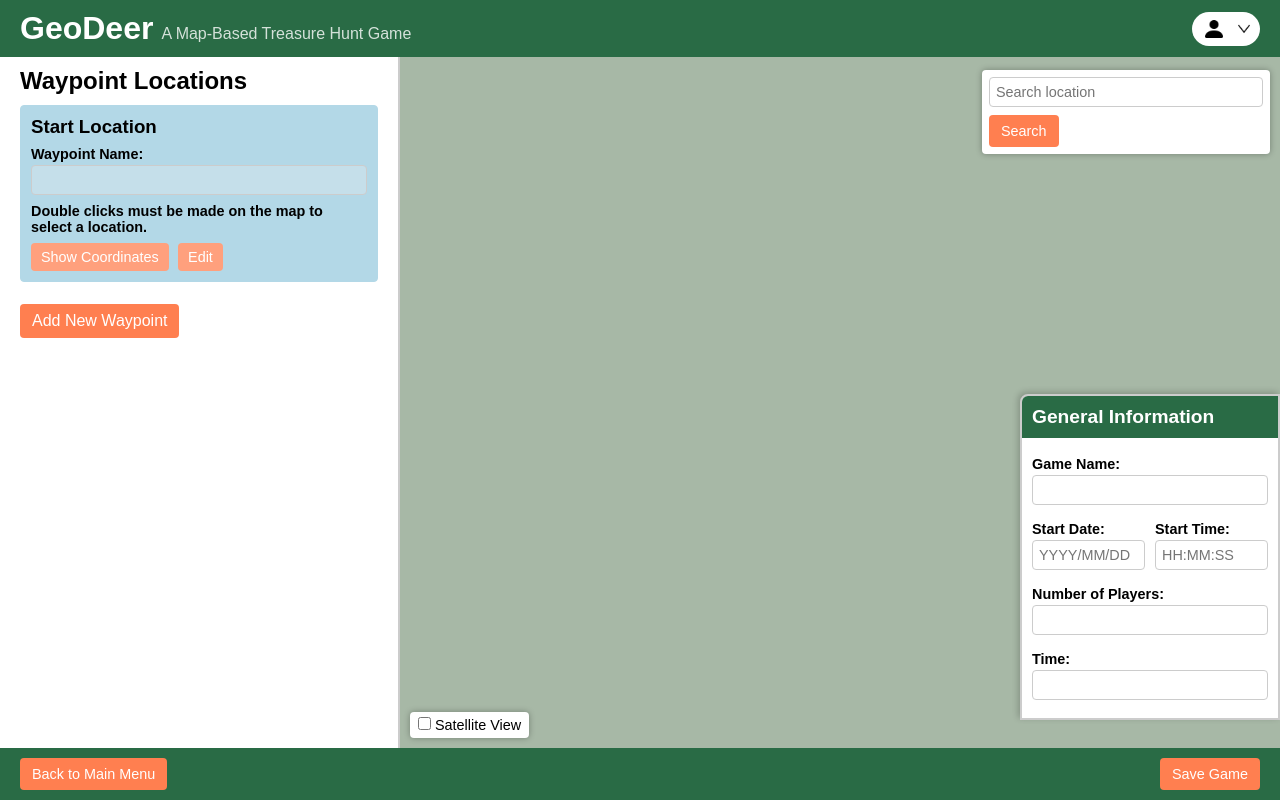
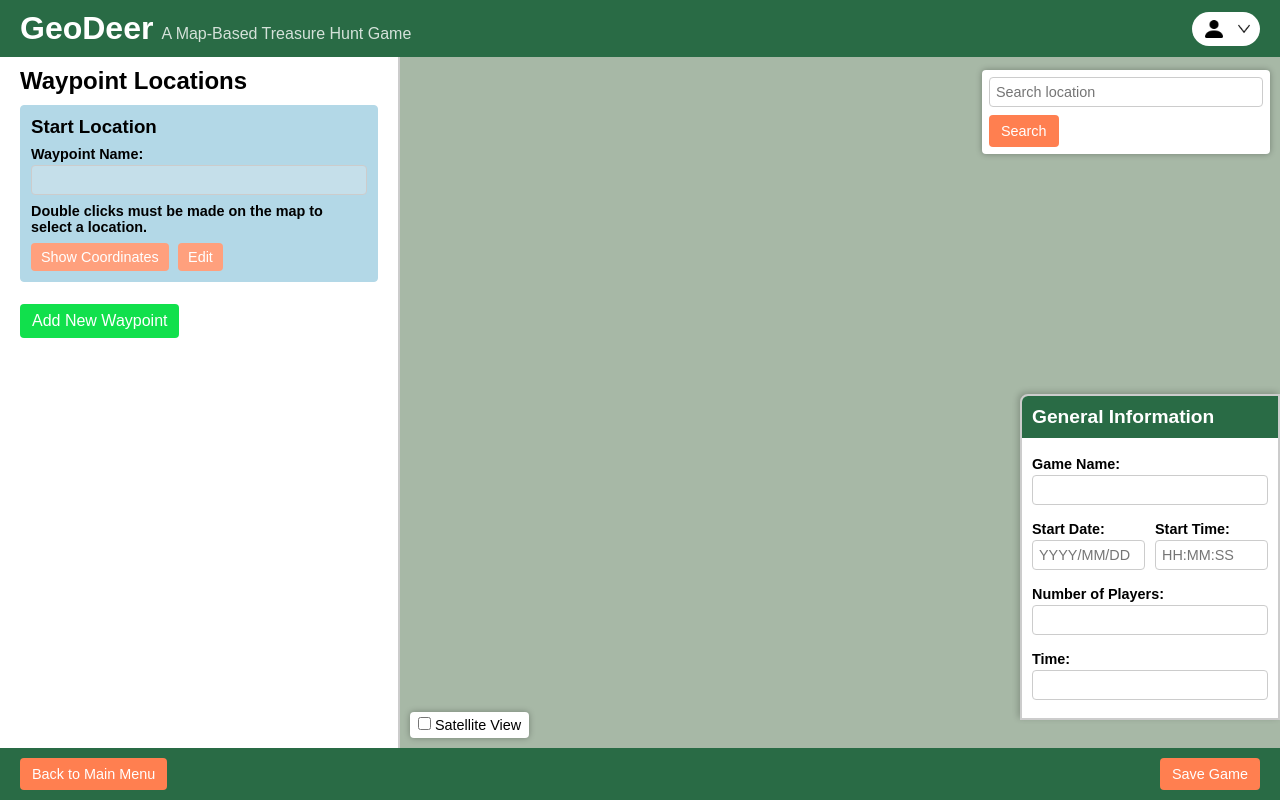
Before and after one commit to GeoDeer/geodeer-server, a Django app: template game/templates/game/create_manage.html in a window 1280 px wide. Run offline with Django 5.2, Linux system fonts and the light colour scheme; the template is opened without the code that fills it, so the values that code supplies are empty.

Commit message:
update colour

```diff
--- a/game/templates/game/create_manage.html
+++ b/game/templates/game/create_manage.html
@@ -28,6 +28,7 @@
       --vibrant-orange: #FF7F50;
       --new-orange: #FFA07D;
       --red: #E01111;
+      --green: #11E04C;
     }
     html, body {
       width: 100%;
@@ -196,7 +197,7 @@
       margin-top: 5px;
     }
     .save-locations-btn {
-      background-color: var(--vibrant-orange);
+      background-color: var(--green);
       color: var(--white);
       border: none;
       padding: 8px 12px;
```
